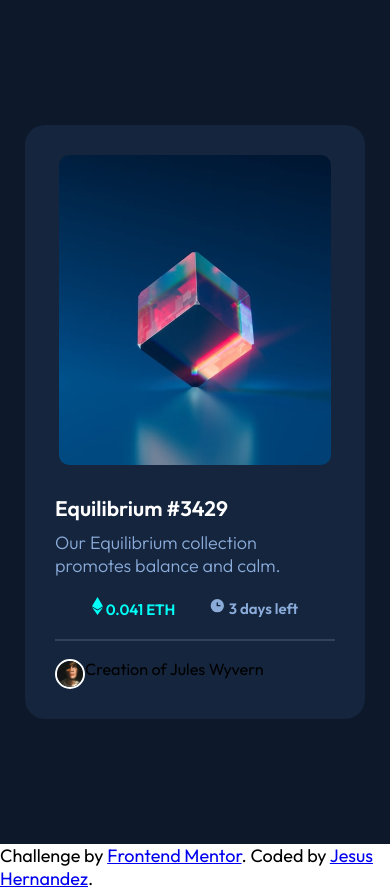
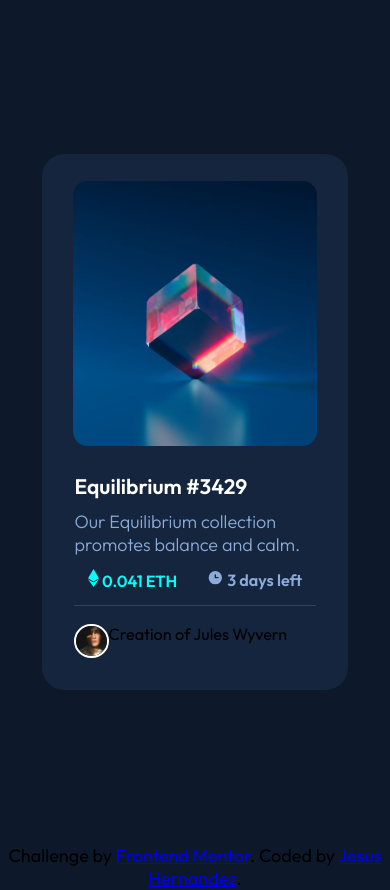
Before and after one commit to jhernar/NFTPreview, a plain HTML site: page index.html in a window 390 px wide. Drawn offline with Linux system fonts and the light colour scheme.

Commit message:
se cambian medidas por medidas responsivas

```diff
--- a/index.html
+++ b/index.html
@@ -27,13 +27,11 @@
 				<div class="info__nft">
 					<h2 class="eth">
 						<svg width="11" height="18" xmlns="http://www.w3.org/2000/svg">
-              <path d="M11 10.216 5.5 18 0 10.216l5.5 3.263 5.5-3.262ZM5.5 0l5.496 9.169L5.5 12.43 0 9.17 5.5 0Z"
-                fill="#00FFF8" /></svg>
+							<path d="M11 10.216 5.5 18 0 10.216l5.5 3.263 5.5-3.262ZM5.5 0l5.496 9.169L5.5 12.43 0 9.17 5.5 0Z" fill="#00FFF8" /></svg>
 						0.041 ETH</h2>
 					<h2 class="left">
 						<svg width="17" height="17" xmlns="http://www.w3.org/2000/svg">
-              <path
-                d="M8.305 2.007a6.667 6.667 0 1 0 0 13.334 6.667 6.667 0 0 0 0-13.334Zm2.667 7.334H8.305a.667.667 0 0 1-.667-.667V6.007a.667.667 0 0 1 1.334 0v2h2a.667.667 0 0 1 0 1.334Z"
+							<path d="M8.305 2.007a6.667 6.667 0 1 0 0 13.334 6.667 6.667 0 0 0 0-13.334Zm2.667 7.334H8.305a.667.667 0 0 1-.667-.667V6.007a.667.667 0 0 1 1.334 0v2h2a.667.667 0 0 1 0 1.334Z"
 							 fill="#8BACD9" /></svg>
 						3 days left</h2>
 				</div>
@@ -48,16 +46,18 @@
     </section>
   </main>
 
+          <footer class="footer">
+        <div class="attribution">
+    Challenge by <a href="https://www.frontendmentor.io?ref=challenge" target="_blank">Frontend Mentor</a>.
+    Coded by <a href="#">Jesus Hernandez</a>.
+  </div>
+    </footer>
 
 
 
 
 
 
-  <div class="attribution">
-    Challenge by <a href="https://www.frontendmentor.io?ref=challenge" target="_blank">Frontend Mentor</a>.
-    Coded by <a href="#">Jesus Hernandez</a>.
-  </div>
 </body>
 
 </html>
--- a/styles/style.css
+++ b/styles/style.css
@@ -23,37 +23,39 @@
 html {
     font-family: var(--outfit);
     font-size: var(--paragraph);
+        background-color: var(--very-dark-blue-main-bg);
+
 }
 
 .main-container {
     display: flex;
+    flex-direction: column;
     justify-content: center;
     align-items: center;
     width: 100vw;
     height: 100vh;
-    background-color: var(--very-dark-blue-main-bg);
 }
 
 .nft-card {
-    width: 340px;
+    width: 17em;
     background-color: var(--very-dark-blue-card-bg);
-    border-radius: 20px;
+    border-radius: 1.25em;
 }
 
 .nft-card__img {
-    margin: 30px auto;
+    margin: 1.5em auto;
     background-image: url(./images/image-equilibrium.jpg);
     background-position: center;
     background-repeat: no-repeat;
     background-size: cover;
-    border-radius: 10px;
+    border-radius: .8em;
     width: 80%;
-    height: 310px;
+    height: 265px;
 
 }
 
 .nft-card__info {
-    padding: 30px;
+    padding: 1.8em;
     padding-top: 0;
 }
 
@@ -63,17 +65,16 @@ html {
 }
 
 .info__paragraph {
-    margin-top: 10px;
+    margin-top: 0.6em;
     font-weight: 300;
     color: var(--soft-blue);
 }
 
 .info__nft {
     display: flex;
-    justify-content: space-around;
-    align-items: flex-start;
-    font-size: 10px;
-    padding: 20px;
+    justify-content: space-between;
+    font-size: 0.6rem;
+    padding: 1.25em;
 }
 
 .info__nft > .eth {
@@ -85,7 +86,7 @@ html {
 }
 
 .line {
-    border-bottom: 2px solid var(--very-dark-blue-line);
+    border-bottom: 0.1em solid var(--very-dark-blue-line);
 }
 
 .info__creator {
@@ -95,11 +96,21 @@ html {
 }
 
 .info__creator>img {
-    width: 30px;
-    border: 2px solid #fff;
-    border-radius: 30px;
+    width: 1.9em;
+    border: 0.12em solid #fff;
+    border-radius: 1.9em;
 }
 
 .info__creator>p {
-    font-size: 0.9em;
+    font-size: 0.9rem;
 }
+
+.footer {
+  text-align: center;
+  background-color: var(--very-dark-blue-main-bg);
+
+}
+
+@media screen, (max-width: 375px){
+
+}
```
Also changed, not shown: 1 other file. Lines whose indentation alone changed are shown as unchanged.
